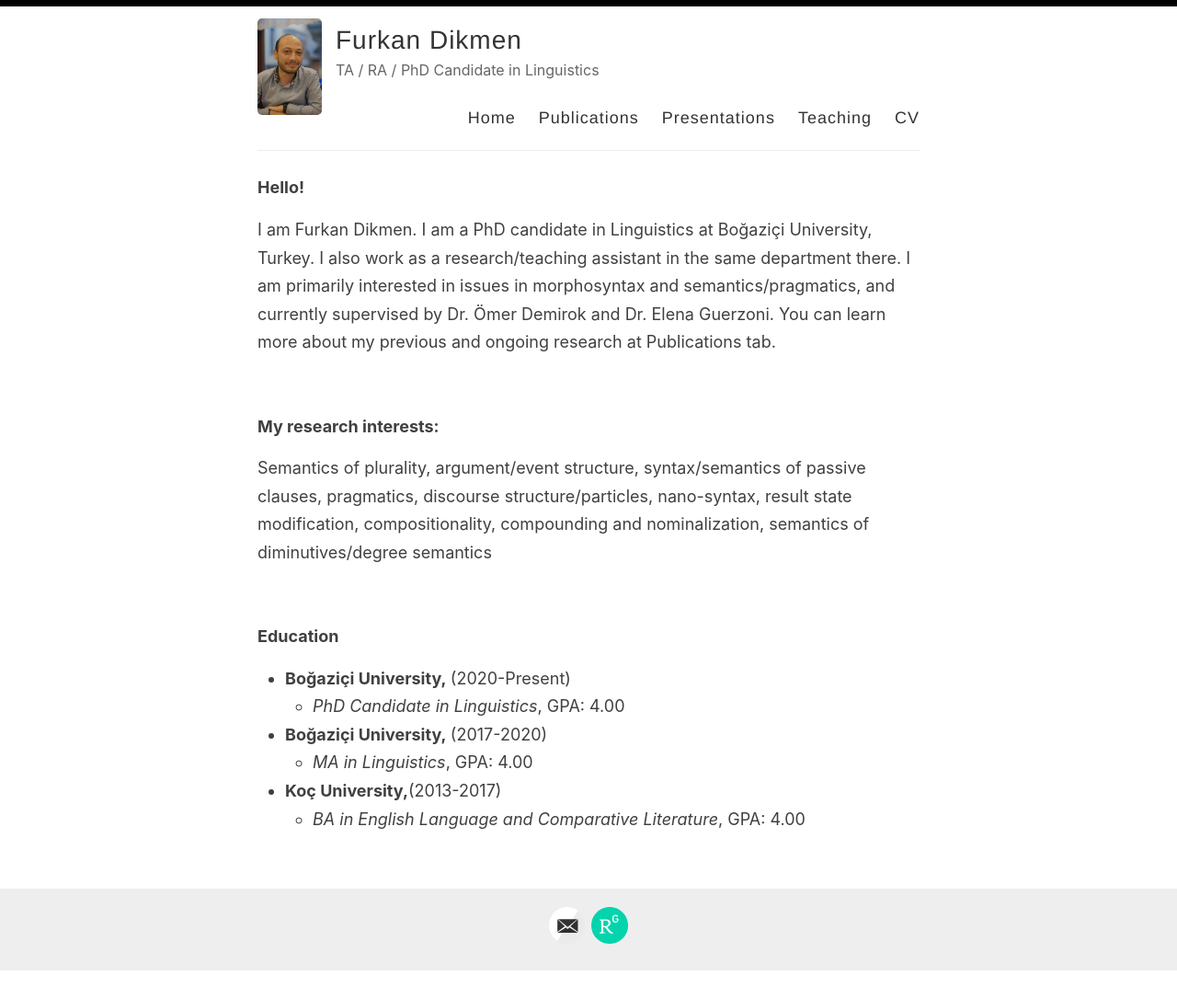
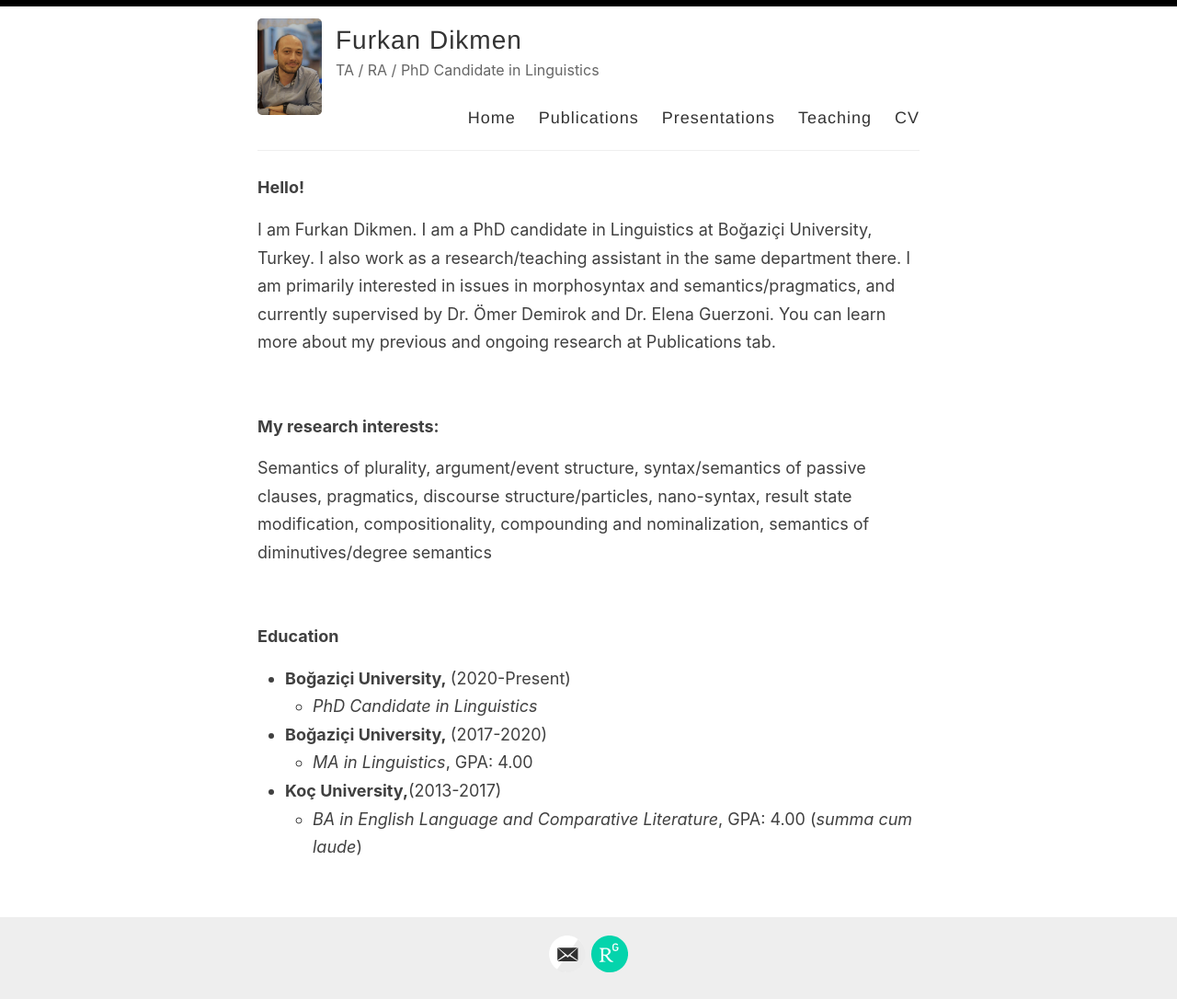
Before and after one commit to furkandikmen/furkandikmen.github.io, a Jekyll site: the page built from index.html, in a window 1280 px wide. Shown: the whole page at 92% size. Built offline with Jekyll 4.4.1, drawn with Linux system fonts in a browser that asks for light colours; the list of posts is cut into pages by our own code; before the commit the page ends 1056 px from its top, so only the background shows below that.

Commit message:
Update index.html

```diff
--- a/index.html
+++ b/index.html
@@ -17,7 +17,7 @@ layout: default
 <p><strong>Education</strong></p>
 <ul>
     <li><strong>Boğazi&ccedil;i University,&nbsp;</strong>(2020-Present)<ul>
-            <li><em>PhD Candidate in Linguistics</em>, GPA: 4.00</li>
+            <li><em>PhD Candidate in Linguistics</em></li>
         </ul>
     </li>
     <li><strong>Boğazi&ccedil;i University,&nbsp;</strong>(2017-2020)<ul>
@@ -25,7 +25,7 @@ layout: default
         </ul>
     </li>
     <li><strong>Ko&ccedil; University,</strong>(2013-2017)&nbsp;<ul>
-            <li><em>BA in English Language and Comparative Literature</em>, GPA: 4.00</li>
+            <li><em>BA in English Language and Comparative Literature</em>, GPA: 4.00 (<em>summa cum laude</em>)</li>
         </ul>
     </li>
 </ul>
```
